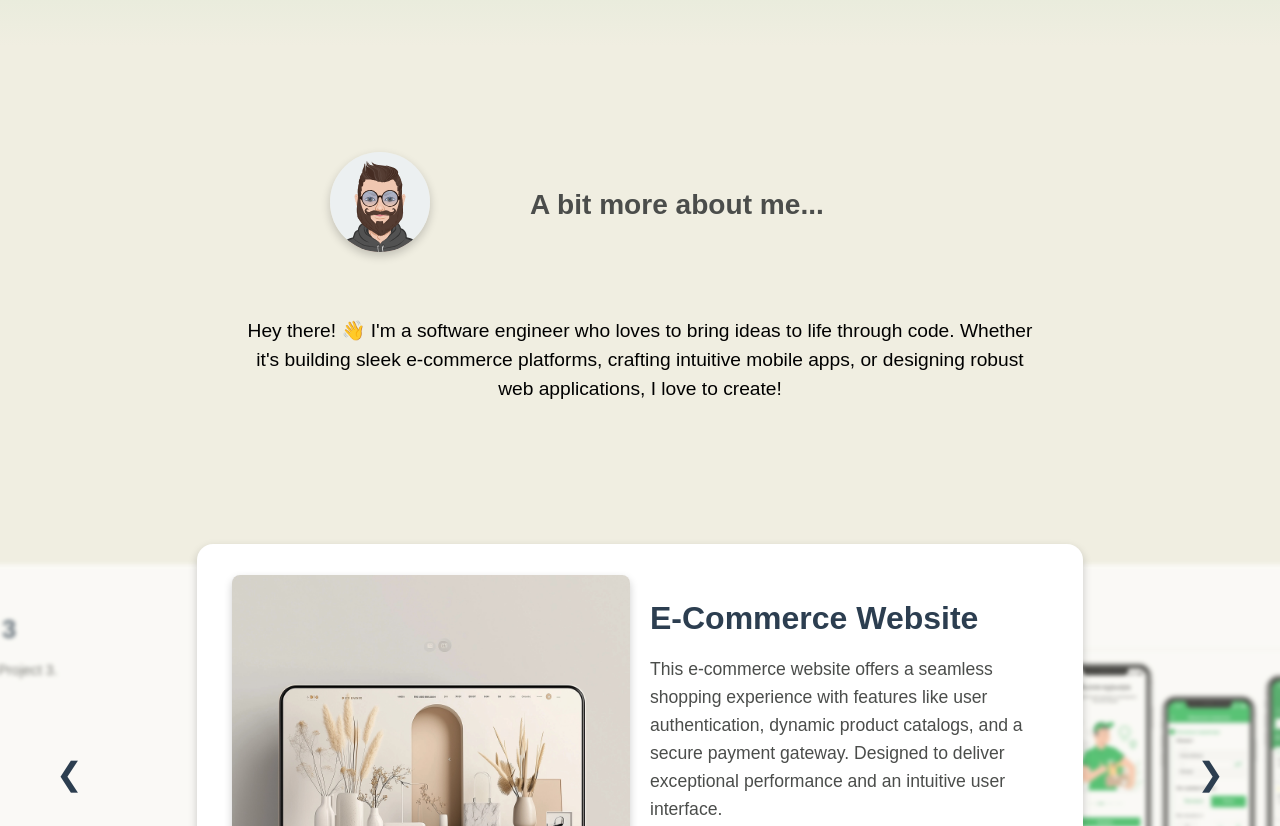
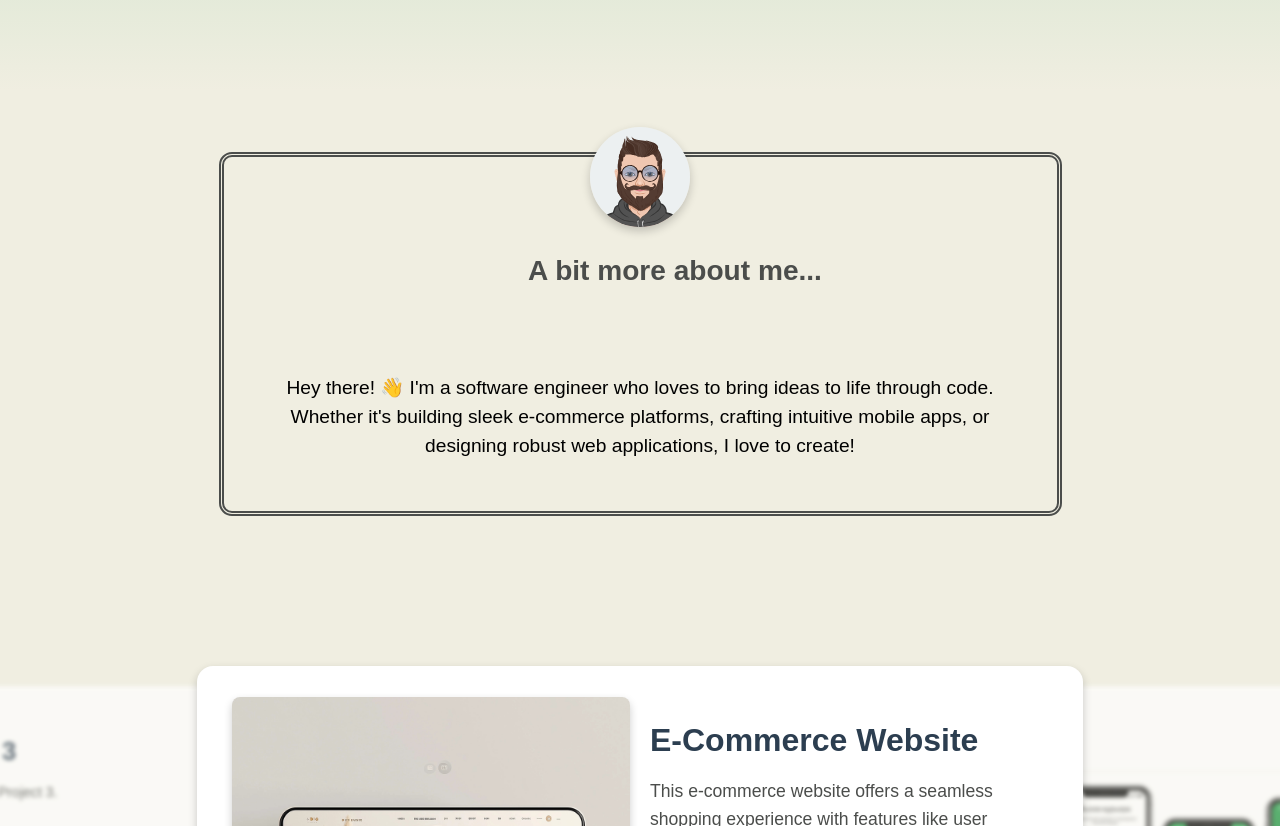
Before and after one commit to jack-allen-web/portfolio, a React (Create React App) app: page / in a window 1280 px wide. Shown: the part 540-1366 px from the top of the page. Built offline with nearby package versions, Linux system fonts and the light colour scheme.

Commit message:
Complete v1 of the AboutMe section

```diff
--- a/src/components/AboutMe.js
+++ b/src/components/AboutMe.js
@@ -10,8 +10,8 @@ const AboutMe = () => {
     };
 
     return (
+        <div className="about-me">
             <div className="about-me-container">
-            {/* Header Section */}
                 <div className="about-me-header">
                     <div className="about-me-header-icon">
                         <img src={profilePic} alt="avatar" />
@@ -26,22 +26,7 @@ const AboutMe = () => {
                     <p className="about-me-description">
                         Hey there! 👋 I'm a software engineer who loves to bring ideas to life through code. Whether it's building sleek e-commerce platforms, crafting intuitive mobile apps, or designing robust web applications, I love to create!
                     </p>
-                {/*<button className="read-more-btn" onClick={toggleExpanded}>*/}
-                {/*    {expanded ? 'Read Less' : 'Read More'}*/}
-                {/*</button>*/}
-                {/*{expanded && (*/}
-                {/*    <div className="about-me-expanded-description">*/}
-                {/*        <p>*/}
-                {/*            My toolkit? Oh, it’s packed with <strong>Python</strong>, <strong>Java</strong>, and a sprinkle of creative magic ✨. With a strong foundation in software development and a passion for problem-solving, I’m always up for a new challenge.*/}
-                {/*        </p>*/}
-                {/*        <p>*/}
-                {/*            When I’m not writing code, you’ll probably find me exploring the latest tech trends, enjoying a good cup of coffee, or experimenting with fun new projects.*/}
-                {/*        </p>*/}
-                {/*        <p>*/}
-                {/*            Let’s connect and see what we can build together! 🚀*/}
-                {/*        </p>*/}
-                {/*    </div>*/}
-                {/*)}*/}
+                </div>
             </div>
         </div>
     );
--- a/src/styles/AboutMe.css
+++ b/src/styles/AboutMe.css
@@ -1,17 +1,28 @@
-.about-me-container {
+.about-me {
     display: flex;
     flex-direction: column; /* Stack header and description vertically */
     align-items: center; /* Center everything horizontally */
     justify-content: center;
     margin: 0px 30px;
-    padding-bottom: 90px;
+    padding-bottom: 110px;
     text-align: center;
 }
 
+.about-me-container {
+    display: flex;
+    flex-direction: column;
+    align-items: center;
+    justify-content: center;
+    max-width: 1200px;
+    width: 65%;
+    border-radius: 13px;
+    padding: 20px 20px 40px 20px;
+    border: thick double #4b4d4b;
+}
+
 .about-me-header {
-    display: flex;
     align-items: center;
-    justify-content: left;
+    justify-content: center;
     font-size: 1.5rem;
     color: #4b4d4b;
     width: 100%;
@@ -20,22 +31,27 @@
 }
 
 .about-me-header-icon {
+    display: flex;
+    justify-content: center;
+    height: 50px;
     flex-shrink: 0; /* Prevent the avatar from shrinking */
-    padding-left: 90px;
-    margin-right: 30px; /* Space between avatar and title */
+    margin: 0; /* Remove any default margin */
+    padding: 0; /* Remove any default padding */
 }
 
 .about-me-header-title {
-    text-align: left;
+    text-align: center;
     padding-left: 70px;
 }
 
-.about-me-header img {
+.about-me-header-icon img {
     width: 100px;
     height: 100px;
     border-radius: 50%;
     object-fit: cover;
     box-shadow: 0 4px 10px rgba(0, 0, 0, 0.2);
+    transform: translateY(-50%) /* Centered in the middle */
+
 }
 
 /* Description Section */
@@ -50,29 +66,6 @@
     line-height: 1.5;
 }
 
-/* Button styling */
-.read-more-btn {
-    background-color: #007BFF;
-    color: white;
-    border: none;
-    padding: 10px 20px;
-    cursor: pointer;
-    border-radius: 5px;
-    font-size: 1rem;
-    transition: background-color 0.3s;
-}
-
-.read-more-btn:hover {
-    background-color: #0056b3;
-}
-
-/* Expanded description */
-.about-me-expanded-description {
-    font-size: 1.2rem;
-    margin-top: 20px;
-    text-align: left;
-}
-
 /* Optional: Media query for responsiveness */
 @media (max-width: 768px) {
     .about-me-header {
```
Lines whose indentation alone changed are shown as unchanged.
